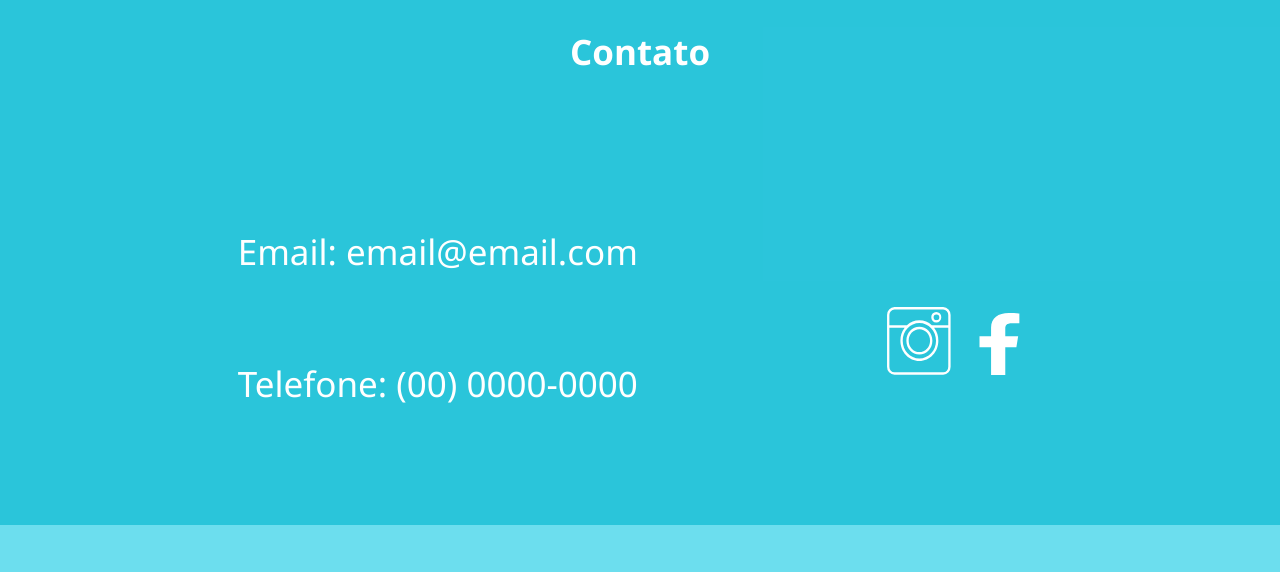
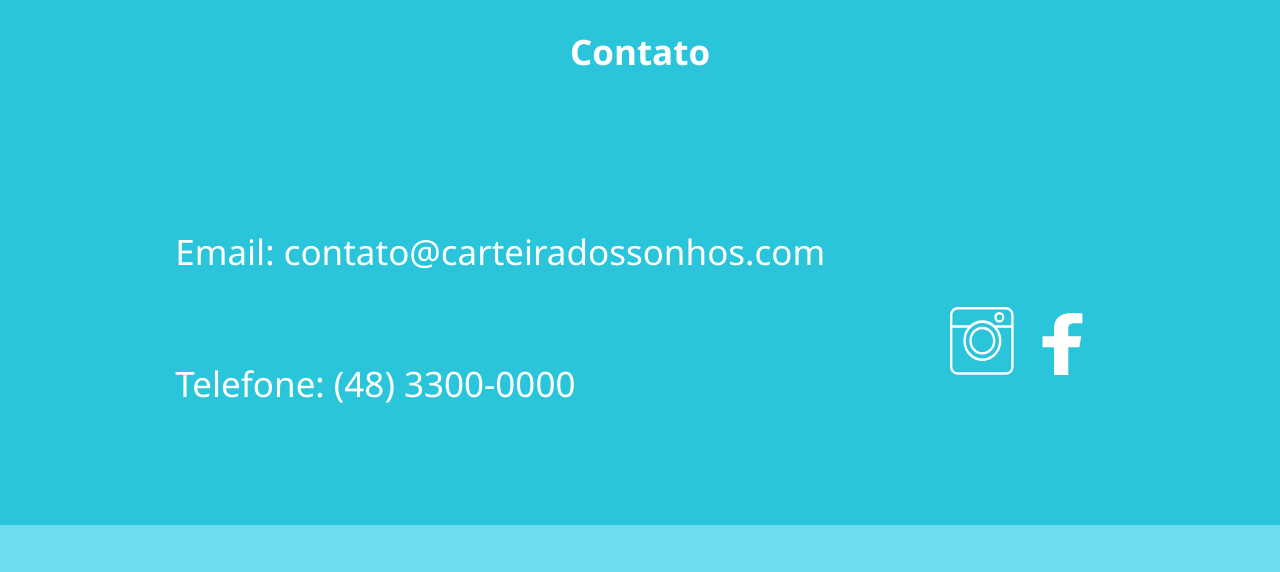
Before and after one commit to cleidianeloy/CarteiraDeSonhos, a PHP site: page /atualiza.php in a window 1280 px wide. Shown: the part 228-800 px from the top of the page. Run offline with PHP 8.4, Linux system fonts and the light colour scheme; some libraries are stand-ins or nearby versions.

Commit message:
erro de cadastrar meta arrumado, email e telefone alterados

```diff
--- a/codigos/php/atualiza.php
+++ b/codigos/php/atualiza.php
@@ -79,8 +79,8 @@ require_once "funcoes/funcoes.inc.php";
 				<h1>Contato</h1>
 				<div class="contato">
 					<div>
-						<p>Email:  email@email.com</p>
-						<p>Telefone:   (00) 0000-0000 </p>
+						<p>Email:  contato@carteiradossonhos.com</p>
+						<p>Telefone:   (48) 3300-0000 </p>
 					</div>
 					<div>
 						<img src="../../midias/imagem/icone-instagram.svg" alt="icone-instagram">
--- a/codigos/php/banco/classe-metas.inc.php
+++ b/codigos/php/banco/classe-metas.inc.php
@@ -29,14 +29,26 @@ class Metas
 
 	function cadastrar($conexao, $nomeDaTabela2)
 	{
+		$sql = "SELECT nomeMeta
+				FROM  metas
+				WHERE nomeMeta = '$this->nomeMeta'
+				AND usuario = '$this->usuario'";
+		$resultado = $conexao->query($sql) or exit($conexao->error);
+		if($conexao->affected_rows != 0){
+
+			return false;
+
+		}else
+		{
 			$sql = "INSERT $nomeDaTabela2 VALUES(
 			null,
 			'$this->nomeMeta',
 			'$this->usuario',
 			'$this->valorTotal',
 			'$this->valorAtual')";
-
 			$resultado = $conexao->query($sql) or exit($conexao->error);
+			return true;
+		}
 	}
 	function apagarMeta($conexao, $nomeDaTabela2){
 		$idMeta = trim($conexao->escape_string($_GET['apagar']));
--- a/codigos/php/funcoes/funcoes.inc.php
+++ b/codigos/php/funcoes/funcoes.inc.php
@@ -126,7 +126,13 @@ function cadastrarMeta(){
 	$banco->criarTabelas($conexao);
 	$meta  = new Metas();
 	$meta->receberDadosFormulario($conexao);
-	$meta->cadastrar($conexao, $banco->nomeDaTabela2);
+	$teste =$meta->cadastrar($conexao, $banco->nomeDaTabela2);
+		if($teste){
+			echo("<script> alert('Meta cadastrada com sucesso')</script>");
+		}else{
+			echo("<script> alert('Desculpe aconteceu um erro, lembre-se não é possivel cadastrar duas metas com o mesmo nome')</script>");
+		}
+
 	$banco->desconectar($conexao);
 }
 function mostraMetas(){
--- a/codigos/php/historico.php
+++ b/codigos/php/historico.php
@@ -52,8 +52,8 @@ testeUsuario();
 				<h1>Contato</h1>
 				<div class="contato">
 					<div>
-						<p>Email:  email@email.com</p>
-						<p>Telefone:   (00) 0000-0000 </p>
+						<p>Email:  contato@carteiradossonhos.com</p>
+						<p>Telefone:   (48) 3300-0000 </p>
 					</div>
 					<div>
 						<img src="../../midias/imagem/icone-instagram.svg" alt="icone-instagram">
--- a/codigos/php/home.php
+++ b/codigos/php/home.php
@@ -90,7 +90,7 @@ require_once "funcoes/funcoes.inc.php";
 				<div class="contato">
 					<div>
 						<p><span>Email:</span>  contato@carteiradossonhos.com</p>
-						<p><span>Telefone:</span>   (00) 0000-0000 </p>
+						<p><span>Telefone:</span>   (48) 3300-0000 </p>
 					</div>
 					<div>
 						<img src="../../midias/imagem/icone-instagram.svg" alt="icone-instagram">
--- a/codigos/php/paginaUsuario.php
+++ b/codigos/php/paginaUsuario.php
@@ -91,8 +91,8 @@
 				<h1>Contato</h1>
 				<div class="contato">
 					<div>
-						<p>Email:  email@email.com</p>
-						<p>Telefone:   (00) 0000-0000 </p>
+						<p>Email:  contato@carteiradossonhos.com</p>
+						<p>Telefone:   (48) 3300-0000 </p>
 					</div>
 					<div>
 						<img src="../../midias/imagem/icone-instagram.svg" alt="icone-instagram">
```
Lines whose indentation alone changed are shown as unchanged.
